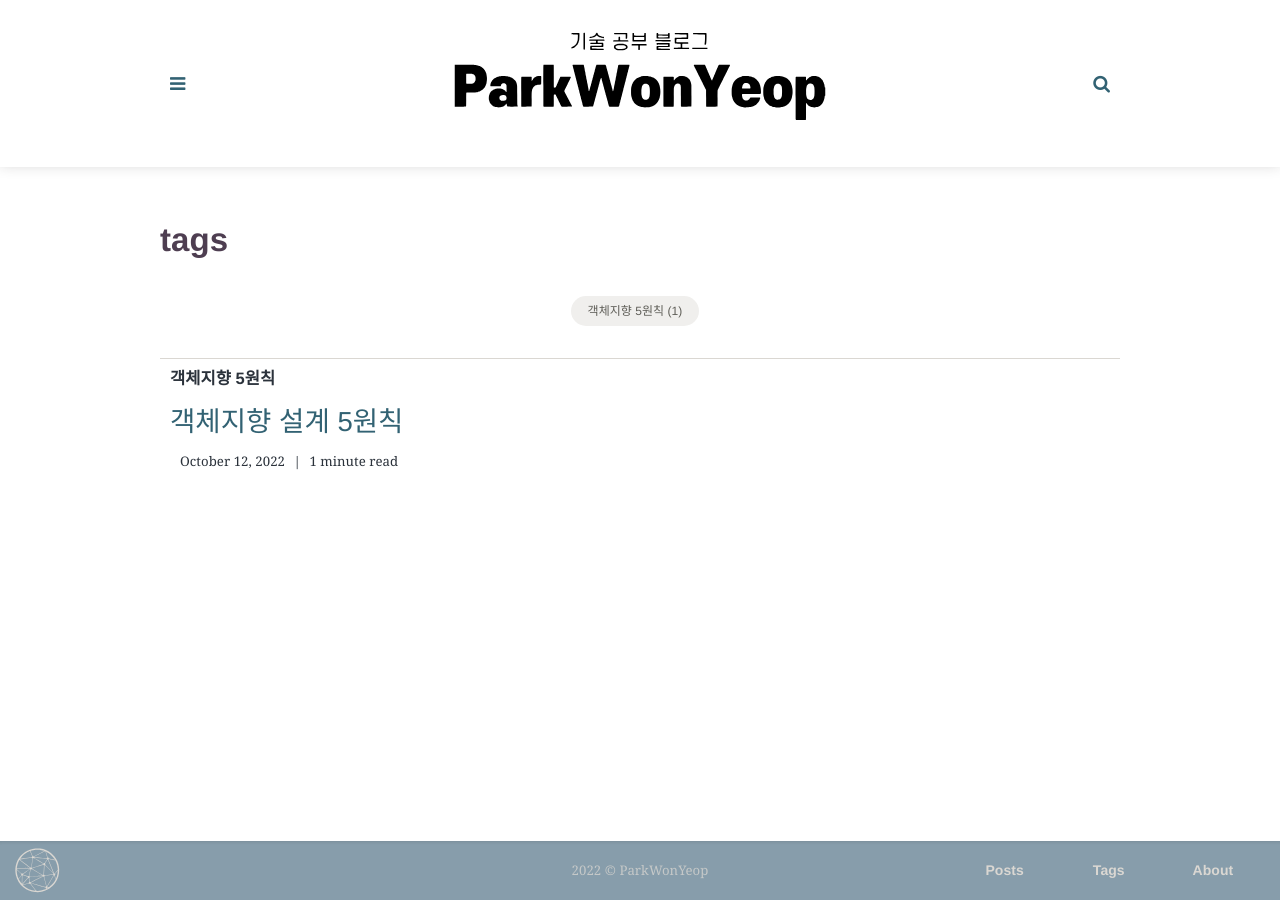
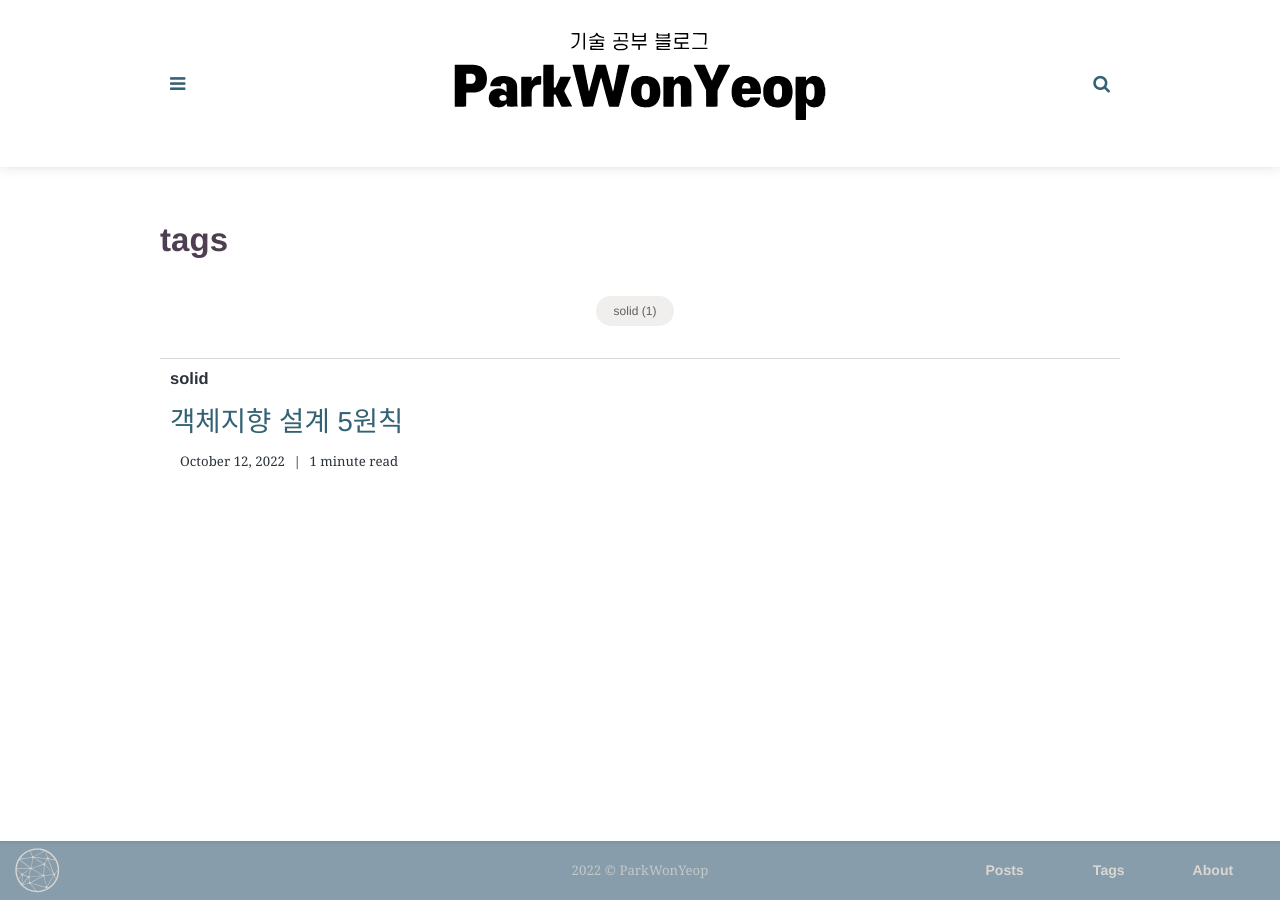
Before and after one commit to ParkWonYeop/parkwonyeop.github.io_back, a Jekyll site: the page built from _pages/tags.html, in a window 1280 px wide. Built offline with Jekyll 4.4.1, drawn with Linux system fonts in a browser that asks for light colours; some web fonts are replaced.

Commit message:
add post

```diff
--- a/_posts/2022-10-11-solid.md
+++ b/_posts/2022-10-11-solid.md
@@ -5,7 +5,7 @@ show_date: true
 title: "객체지향 설계 5원칙"
 date: "2022-10-11 18:23:20 -0600"
 description: "객체지향 설계 5원칙 - SOLID 원칙"
-tags: ["객체지향 5원칙"]
+tags: ["SOLID"]
 author: "ParkWonyeop"
 ---
 
```
